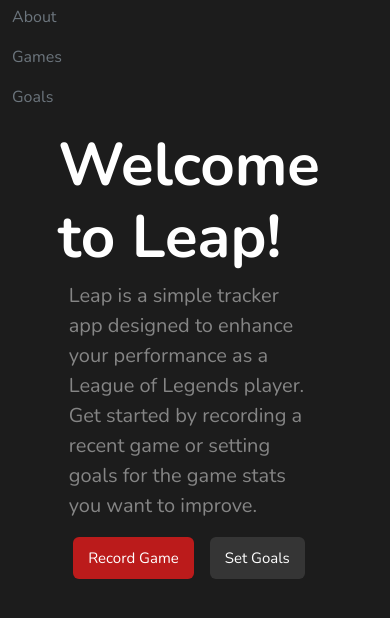
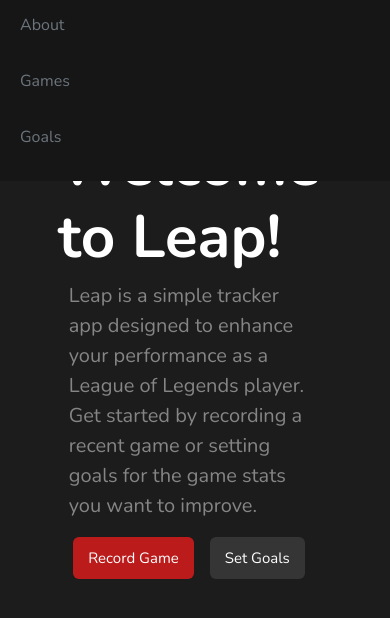
Before and after one commit to hellolinz/zlin0379-tracker, a website with bundled scripts: page public/index.html in a window 390 px wide. Both pictures are taken after a click on the button "Toggle navigation". Shown: the part 68-686 px from the top of the page. Built offline with nearby package versions, Linux system fonts and the light colour scheme; no server answers; files whose address does not match are found by name.

Commit message:
Update mobile nav styling

```diff
--- a/public/index.html
+++ b/public/index.html
@@ -27,13 +27,13 @@
             </button>
             <div class="collapse navbar-collapse" id="navbarCollapse">
               <ul class="navbar-nav me-auto mb-2 mb-md-0">
-                <li class="nav-item">
+                <li class="nav-item p-2">
                   <a class="nav-link text-secondary" aria-current="page" href="/" data-link>About</a>
                 </li>
-                <li class="nav-item">
+                <li class="nav-item p-2">
                   <a class="nav-link text-secondary" aria-current="page" href="/games" data-link>Games</a>
                 </li>
-                <li class="nav-item">
+                <li class="nav-item p-2">
                   <a class="nav-link text-secondary" aria-current="page" href="/goals" data-link>Goals</a>
                 </li>
               </ul>
--- a/public/style.css
+++ b/public/style.css
@@ -174,5 +174,5 @@
 }
 
 .leap-mobile-nav {
-  background-color: transparent;
+  background-color: #161616;
 }
```
